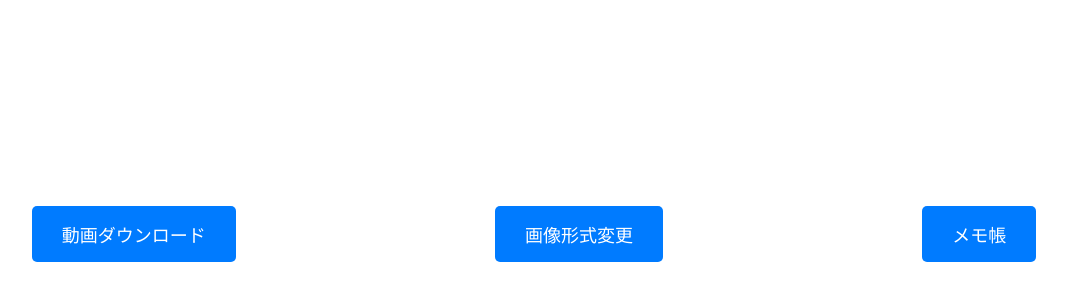
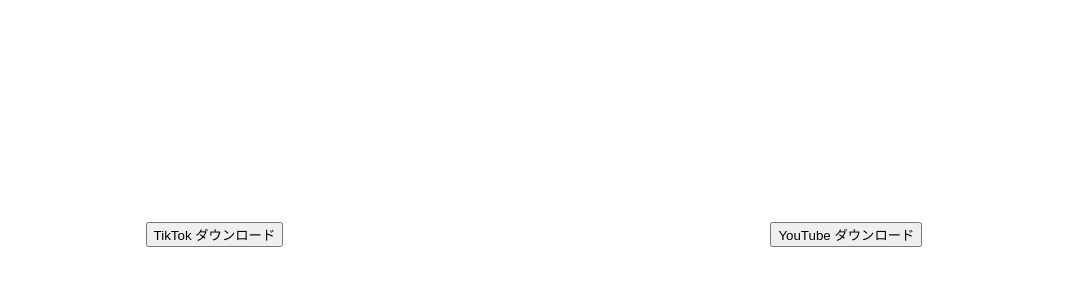
Before and after one commit to mysite18/mysite, a plain HTML site: page videos/index.html in a window 1280 px wide. Shown: the part 174-474 px from the top of the page, without its empty margins (106-1173 px from the left). Drawn offline with Linux system fonts and the light colour scheme; files that its build step writes are made by us from their sources.

Commit message:
ページ改良

```diff
--- a/videos/index.html
+++ b/videos/index.html
@@ -3,30 +3,19 @@
 <head>
     <meta charset="UTF-8">
     <meta name="viewport" content="width=device-width, initial-scale=1.0">
-    <title>ナビゲーションページ</title>
+    <title>動画ダウンロード</title>
     <link rel="stylesheet" href="styles.css">
 </head>
 <body>
 
     <div class="container">
-        <div class="menu-item">
-            <a href="/videos">動画ダウンロード</a>
+        <div class="download-item">
+            <button class="download-btn">TikTok ダウンロード</button>
         </div>
-        <div class="menu-item">
-            <a href="/images">画像形式変更</a>
-        </div>
-        <div class="menu-item">
-            <a href="/notes">メモ帳</a>
+        <div class="download-item">
+            <button class="download-btn">YouTube ダウンロード</button>
         </div>
     </div>
 
 </body>
 </html>
-
-<!--
-
-git add .
-git commit -m "ページ改良"
-git push origin main
-
--->
```
Also changed, not shown: images/index.html (+1 -1 lines), notes/index.html (+1 -1 lines).
